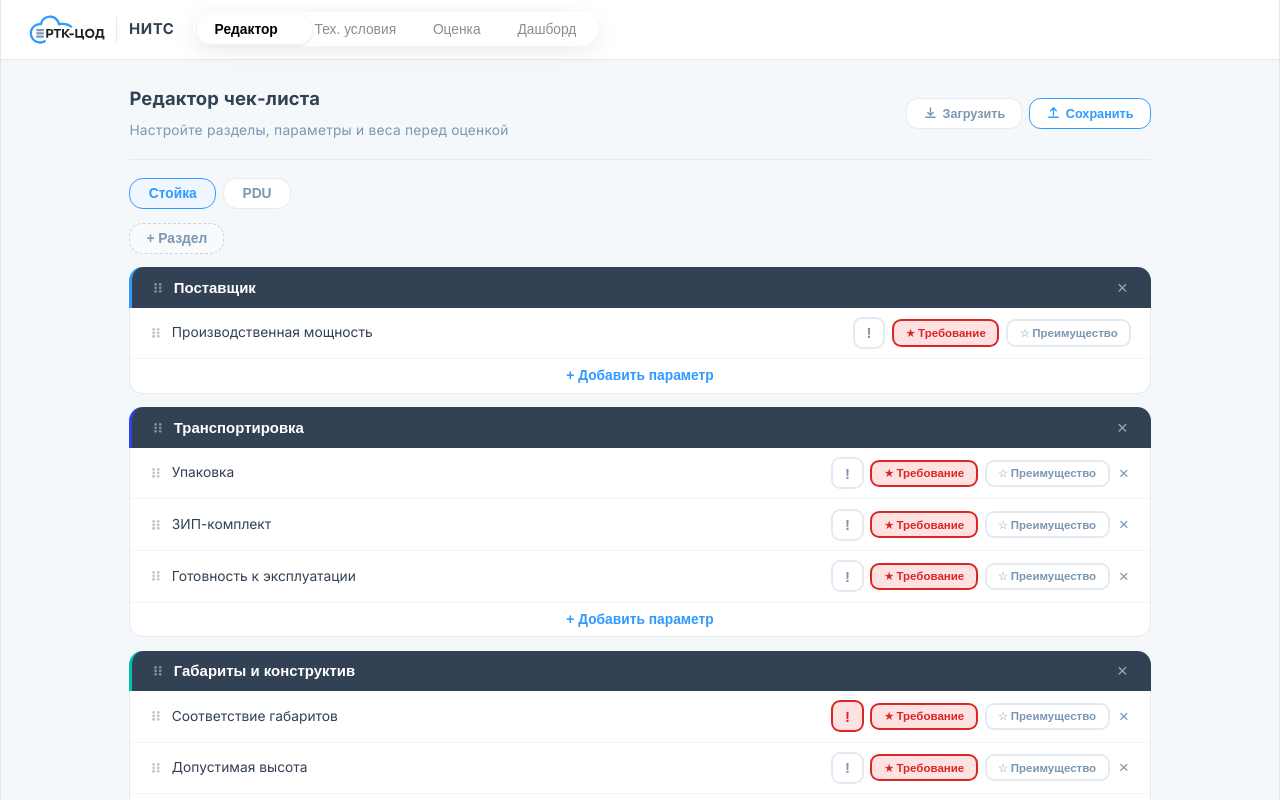
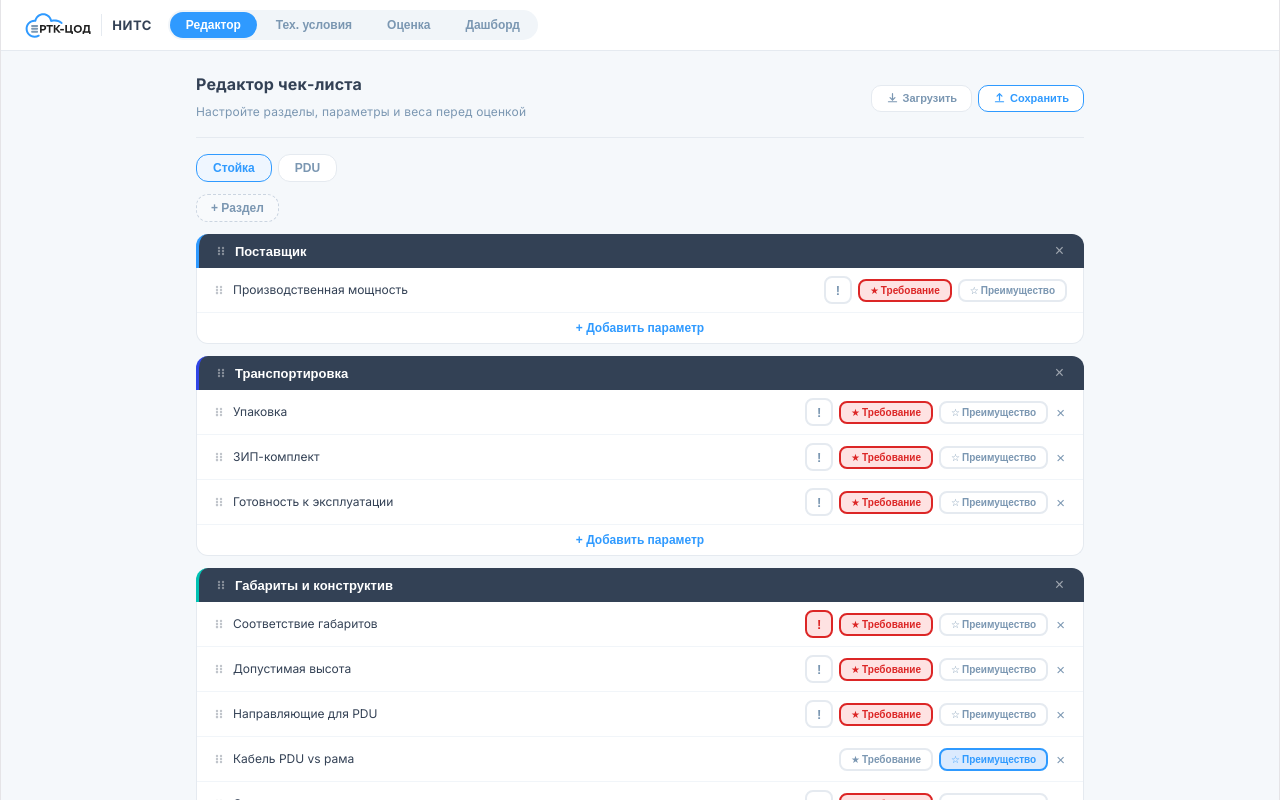
Before and after one commit to anezuf/Equipment-Testing, a React (Vite) app: page / in a window 1280 px wide. Shown: the top 800 px of the page. Built offline with nearby package versions, Linux system fonts and the light colour scheme.

Commit message:
revert(nav): remove iOS liquid glass CSS support block

```diff
--- a/src/App.jsx
+++ b/src/App.jsx
@@ -83,204 +83,6 @@ function SortableItemRow({id,children}){
   return <div ref={setNodeRef} style={{transform:CSS.Transform.toString(transform),transition,opacity:isDragging?0.4:1}}>
     {children(listeners,attributes)}
   </div>;
-}
-
-function LiquidTabs({ tabs, active, onChange }) {
-  const containerRef = useRef(null);
-  const [dragging, setDragging] = useState(false);
-  const draggingRef = useRef(false);
-  const [pillLeft, setPillLeft] = useState(null);
-  const [pillWidth, setPillWidth] = useState(null);
-  const startX = useRef(0);
-  const startPillLeft = useRef(0);
-  const startIdx = useRef(0);
-  const lastIdx = useRef(active);
-  const mouseDown = useRef(false);
-
-  useEffect(() => {
-    lastIdx.current = active;
-  }, [active]);
-
-  const getTabRects = () => {
-    const container = containerRef.current;
-    if (!container) return [];
-    const btns = [...container.querySelectorAll('[data-tab]')];
-    const cRect = container.getBoundingClientRect();
-    return btns.map(btn => {
-      const r = btn.getBoundingClientRect();
-      return { left: r.left - cRect.left, width: r.width, center: r.left - cRect.left + r.width / 2 };
-    });
-  };
-
-  // Snap pill to active tab
-  useEffect(() => {
-    if (dragging) return;
-    const rects = getTabRects();
-    if (rects[active]) {
-      setPillLeft(rects[active].left);
-      setPillWidth(rects[active].width);
-    }
-  }, [active, dragging]);
-
-  // Also snap on mount after layout
-  useEffect(() => {
-    const id = requestAnimationFrame(() => {
-      const rects = getTabRects();
-      if (rects[active]) {
-        setPillLeft(rects[active].left);
-        setPillWidth(rects[active].width);
-      }
-    });
-    return () => cancelAnimationFrame(id);
-  }, []);
-
-  const handleTouchStart = (e) => {
-    const rects = getTabRects();
-    startX.current = e.touches[0].clientX;
-    startIdx.current = active;
-    lastIdx.current = active;
-    startPillLeft.current = rects[active]?.left ?? 0;
-    draggingRef.current = true;
-    setDragging(true);
-  };
-
-  const handleTouchMove = (e) => {
-    if (!draggingRef.current) return;
-    const dx = e.touches[0].clientX - startX.current;
-    const rects = getTabRects();
-    if (!rects.length) return;
-
-    // Move pill with finger
-    const newLeft = Math.max(
-      rects[0].left,
-      Math.min(rects[rects.length - 1].left, startPillLeft.current + dx)
-    );
-    setPillLeft(newLeft);
-
-    // Find closest tab center to current pill center
-    const pillCenter = newLeft + (rects[startIdx.current]?.width ?? 70) / 2;
-    let closest = 0;
-    let minDist = Infinity;
-    rects.forEach((r, i) => {
-      const dist = Math.abs(r.center - pillCenter);
-      if (dist < minDist) { minDist = dist; closest = i; }
-    });
-
-    if (closest !== lastIdx.current) {
-      lastIdx.current = closest;
-      onChange(tabs[closest].v);
-    }
-  };
-
-  const handleTouchEnd = () => {
-    draggingRef.current = false;
-    setDragging(false);
-    // Snap to active
-    const rects = getTabRects();
-    if (rects[lastIdx.current]) {
-      setPillLeft(rects[lastIdx.current].left);
-      setPillWidth(rects[lastIdx.current].width);
-    }
-  };
-
-  return (
-    <div
-      ref={containerRef}
-      className="nav-tabs"
-      onTouchStart={handleTouchStart}
-      onTouchMove={handleTouchMove}
-      onTouchEnd={handleTouchEnd}
-      onMouseDown={e => {
-        mouseDown.current = true;
-        startX.current = e.clientX;
-        startIdx.current = active;
-        lastIdx.current = active;
-        const rects = getTabRects();
-        startPillLeft.current = rects[active]?.left ?? 0;
-        setDragging(true);
-        e.preventDefault();
-      }}
-      onMouseMove={e => {
-        if (!mouseDown.current) return;
-        const dx = e.clientX - startX.current;
-        const rects = getTabRects();
-        if (!rects.length) return;
-        const newLeft = Math.max(rects[0].left, Math.min(rects[rects.length - 1].left, startPillLeft.current + dx));
-        setPillLeft(newLeft);
-        const pillCenter = newLeft + (rects[startIdx.current]?.width ?? 70) / 2;
-        let closest = 0;
-        let minDist = Infinity;
-        rects.forEach((r, i) => {
-          const dist = Math.abs(r.center - pillCenter);
-          if (dist < minDist) { minDist = dist; closest = i; }
-        });
-        if (closest !== lastIdx.current) { lastIdx.current = closest; onChange(tabs[closest].v); }
-      }}
-      onMouseUp={() => {
-        if (!mouseDown.current) return;
-        mouseDown.current = false;
-        setDragging(false);
-        const rects = getTabRects();
-        if (rects[lastIdx.current]) { setPillLeft(rects[lastIdx.current].left); setPillWidth(rects[lastIdx.current].width); }
-      }}
-      onMouseLeave={() => {
-        if (!mouseDown.current) return;
-        mouseDown.current = false;
-        setDragging(false);
-        const rects = getTabRects();
-        if (rects[lastIdx.current]) { setPillLeft(rects[lastIdx.current].left); setPillWidth(rects[lastIdx.current].width); }
-      }}
-      style={{
-        position: 'relative', display: 'flex', gap: 0, padding: '3px',
-        borderRadius: 22,
-        background: 'rgba(255,255,255,0.25)',
-        backdropFilter: 'blur(30px) saturate(180%)',
-        WebkitBackdropFilter: 'blur(30px) saturate(180%)',
-        border: 'none',
-        boxShadow: 'inset 0 1px 0 rgba(255,255,255,0.8), inset 0 -1px 0 rgba(0,0,0,0.04), 0 4px 20px rgba(0,0,0,0.08)',
-        userSelect: 'none', touchAction: 'none',
-        cursor: dragging ? 'grabbing' : 'grab',
-      }}
-    >
-      {/* Glass pill */}
-      <div style={{
-        position: 'absolute', top: 3,
-        height: 'calc(100% - 6px)',
-        left: pillLeft ?? 0,
-        width: pillWidth ?? 70,
-        borderRadius: 18,
-        background: 'rgba(255,255,255,0.75)',
-        backdropFilter: 'blur(20px)',
-        WebkitBackdropFilter: 'blur(20px)',
-        border: '1px solid rgba(255,255,255,0.9)',
-        boxShadow: 'inset 0 1px 0 rgba(255,255,255,1), 0 1px 4px rgba(0,0,0,0.10)',
-        transition: dragging ? 'none' : 'left 0.3s cubic-bezier(0.34,1.56,0.64,1), width 0.2s ease',
-        pointerEvents: 'none', zIndex: 0,
-        overflow: 'hidden',
-      }}>
-        <div style={{
-          position: 'absolute',
-          top: 2, left: '10%', right: '10%', height: 3, borderRadius: 2,
-          background: 'linear-gradient(90deg, transparent, rgba(255,255,255,0.95) 40%, rgba(255,255,255,1) 60%, transparent)',
-          filter: 'blur(0.5px)',
-        }}/>
-      </div>
-      {/* Tabs */}
-      {tabs.map((tab, i) => (
-        <button key={tab.v} data-tab={i} onClick={() => onChange(tab.v)} style={{
-          position: 'relative', zIndex: 1,
-          padding: '6px 16px', borderRadius: 18, border: 'none', background: 'none',
-          color: active === i ? '#000' : 'rgba(0,0,0,0.45)',
-          fontSize: 12, fontWeight: active === i ? 700 : 500,
-          cursor: 'pointer', whiteSpace: 'nowrap', transition: 'color 0.2s',
-          WebkitTapHighlightColor: 'transparent',
-          display: 'inline-flex', alignItems: 'center', justifyContent: 'center',
-        }}>
-          {tab.label}
-        </button>
-      ))}
-    </div>
-  );
 }
 
 export default function App(){
@@ -970,6 +772,7 @@ export default function App(){
     const item=sec?.items?.find(x=>x.n===itemName);
     return item?.n2||"";
   };
+  const navBtn=(label,v)=><button className="btn-nav" onClick={()=>setView(v)} style={{padding:"6px 16px",borderRadius:20,border:"none",cursor:"pointer",background:view===v?B.blue:"transparent",color:view===v?"#fff":B.steel,fontSize:12,fontWeight:600,transition:"all 0.2s",whiteSpace:"nowrap"}}>{label}</button>;
   return <div style={{minHeight:"100vh",background:B.bg,fontFamily:"Inter, system-ui, sans-serif",position:"relative",overflowX:"hidden"}}>
     <link href="https://fonts.googleapis.com/css2?family=Inter:ital,wght@0,400;0,500;0,600;0,700;0,800;1,400;1,500;1,600;1,700;1,800&display=swap" rel="stylesheet"/>
 
@@ -1000,11 +803,7 @@ export default function App(){
           <div style={{width:1,height:22,background:B.border}}/>
           <span className="nav-nits" style={{fontSize:13,fontWeight:700,color:B.graphite,letterSpacing:"0.5px"}}>НИТС</span>
         </div>
-        <LiquidTabs
-          tabs={[{label:"Редактор",v:"editor"},{label:"Тех. условия",v:"techspecs"},{label:"Оценка",v:"input"},{label:"Дашборд",v:"dashboard"}]}
-          active={["editor","techspecs","input","dashboard"].indexOf(view)}
-          onChange={v => setView(v)}
-        />
+        <div className="nav-tabs" style={{display:"flex",gap:3,background:"#F1F5F9",borderRadius:20,padding:2}}>{navBtn("Редактор","editor")}{navBtn("Тех. условия","techspecs")}{navBtn("Оценка","input")}{navBtn("Дашборд","dashboard")}</div>
       </div>
       <div style={{display:"flex",gap:6,alignItems:"center"}}>
         {view==="dashboard"&&<button className="btn-add-vendor" onClick={exportPDF} style={{padding:"6px 14px",borderRadius:12,border:"1.5px dashed #CBD5E1",background:"#F8FAFC",color:"#7B97B2",fontSize:11,fontWeight:600,cursor:"pointer",whiteSpace:"nowrap"}}>PDF</button>}
--- a/src/index.css
+++ b/src/index.css
@@ -63,12 +63,6 @@ body {
   display: flex;
   flex-direction: column;
   box-sizing: border-box;
-}
-
-@media (min-width: 769px) {
-  #root {
-    zoom: 1.15;
-  }
 }
 
 h1,
@@ -183,28 +177,6 @@ button {
 /* Nav tab buttons */
 .btn-nav:hover { box-shadow: inset 0 0 0 100vw rgba(0,0,0,0.08) !important; }
 .btn-nav:active { box-shadow: inset 0 0 0 100vw rgba(0,0,0,0.16) !important; }
-
-/* iOS Safari: liquid glass nav (WebKit touch devices) — legacy .btn-nav only */
-@supports (-webkit-touch-callout: none) {
-  /* Active nav button — frosted glass pill */
-  .btn-nav[style*="background: rgb(47, 154, 255)"],
-  .btn-nav[style*="background: #2F9AFF"] {
-    background: rgba(47, 154, 255, 0.72) !important;
-    backdrop-filter: blur(12px) saturate(160%) !important;
-    -webkit-backdrop-filter: blur(12px) saturate(160%) !important;
-    border: 1px solid rgba(255, 255, 255, 0.5) !important;
-    box-shadow:
-      0 2px 12px rgba(47, 154, 255, 0.35),
-      inset 0 1px 0 rgba(255, 255, 255, 0.45) !important;
-    color: #fff !important;
-  }
-
-  /* Inactive nav buttons */
-  .btn-nav {
-    backdrop-filter: blur(8px) !important;
-    -webkit-backdrop-filter: blur(8px) !important;
-  }
-}
 
 /* Score / weight toggle buttons */
 .btn-score:hover { box-shadow: 0 3px 10px rgba(0,0,0,0.14) !important; }
```
